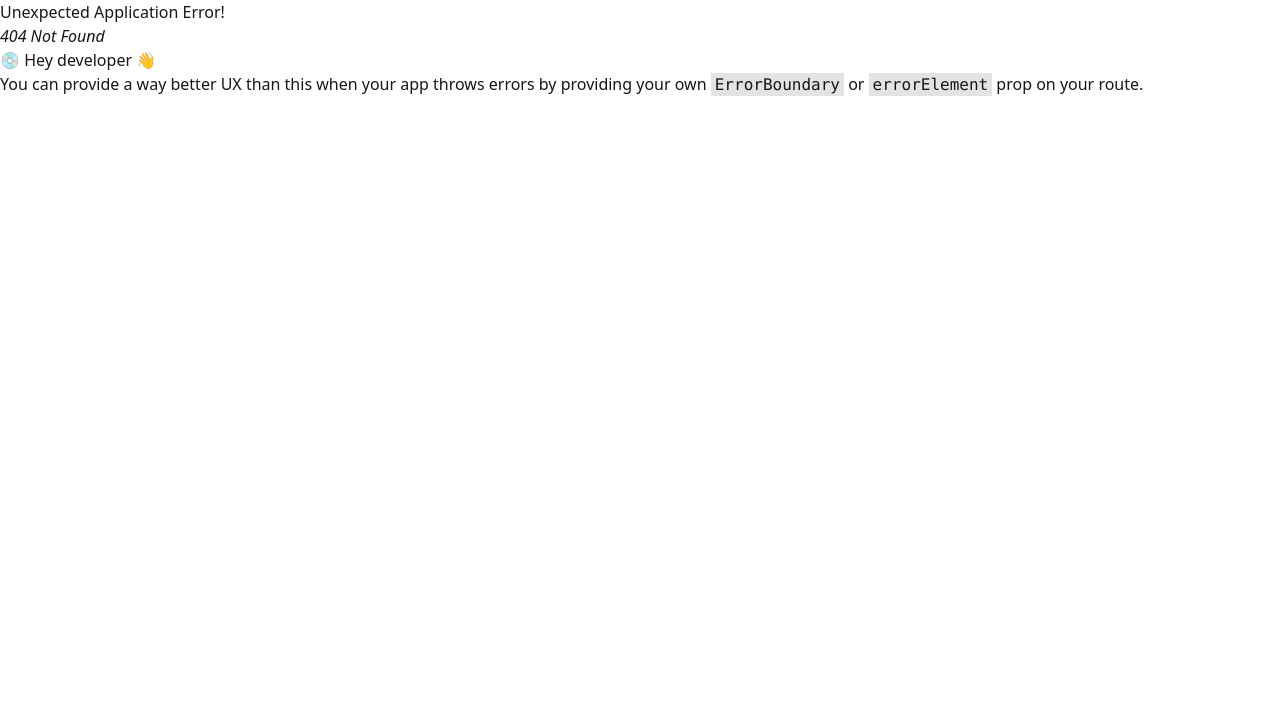
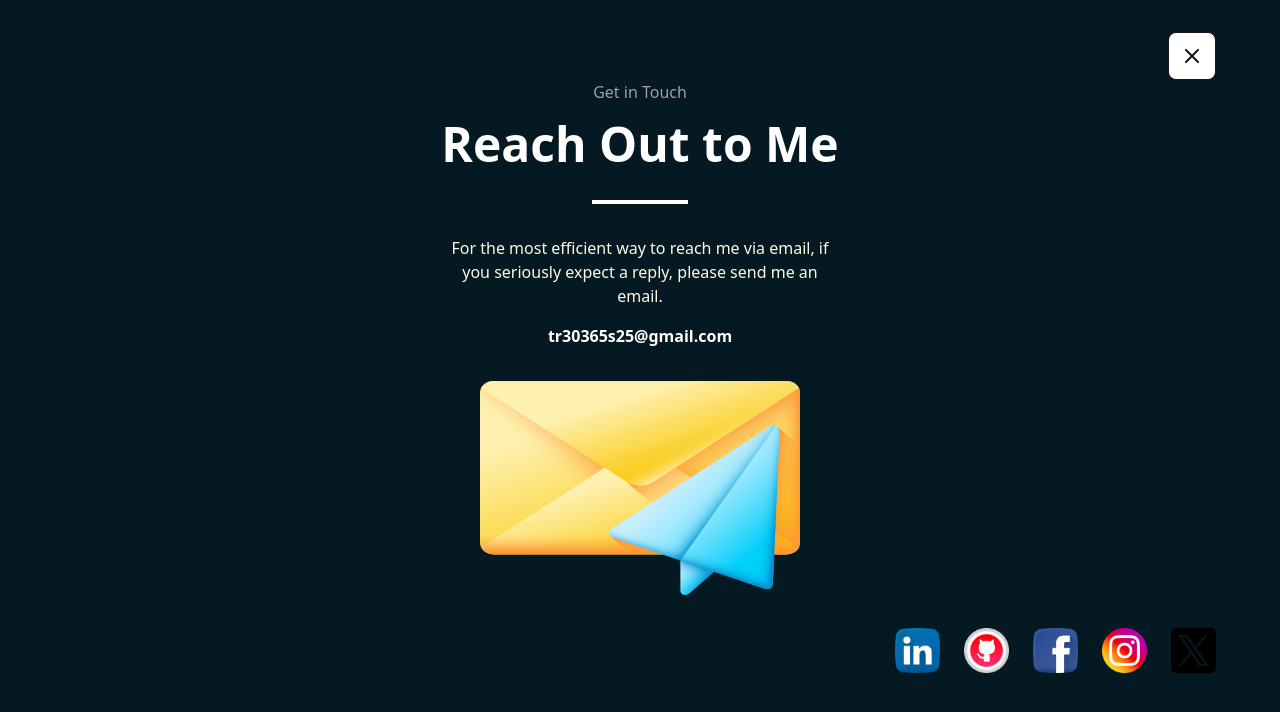
Before and after one commit to tanvir244/my-portfolio-using-react, a React (Vite) app: page /contacts in a window 1280 px wide. Before the commit this address had no page. Shown: the top 712 px of the page. Built offline with nearby package versions, Linux system fonts and the light colour scheme.

Commit message:
Contact section complete

```diff
--- a/src/App.jsx
+++ /dev/null
@@ -1,35 +0,0 @@
-import { useState } from 'react'
-import reactLogo from './assets/react.svg'
-import viteLogo from '/vite.svg'
-import './App.css'
-
-function App() {
-  const [count, setCount] = useState(0)
-
-  return (
-    <>
-      <div>
-        <a href="https://vitejs.dev" target="_blank">
-          <img src={viteLogo} className="logo" alt="Vite logo" />
-        </a>
-        <a href="https://react.dev" target="_blank">
-          <img src={reactLogo} className="logo react" alt="React logo" />
-        </a>
-      </div>
-      <h1>Vite + React</h1>
-      <div className="card">
-        <button onClick={() => setCount((count) => count + 1)}>
-          count is {count}
-        </button>
-        <p>
-          Edit <code>src/App.jsx</code> and save to test HMR
-        </p>
-      </div>
-      <p className="read-the-docs">
-        Click on the Vite and React logos to learn more
-      </p>
-    </>
-  )
-}
-
-export default App
--- /dev/null
+++ b/src/pages/About/About.jsx
@@ -0,0 +1,49 @@
+import { Link } from "react-router-dom";
+
+const About = () => {
+    return (
+        <div className='bg-primary'>
+            <div className='w-[90%] md:max-w-6xl mx-auto min-h-screen text-white'>
+                <div className='flex justify-end pt-8'>
+                    <Link to={'/'}>
+                        <button className="btn btn-square btn-outline bg-white">
+                            <svg
+                                xmlns="http://www.w3.org/2000/svg"
+                                className="h-6 w-6"
+                                fill="none"
+                                viewBox="0 0 24 24"
+                                stroke="currentColor">
+                                <path
+                                    strokeLinecap="round"
+                                    strokeLinejoin="round"
+                                    strokeWidth="2"
+                                    d="M6 18L18 6M6 6l12 12" />
+                            </svg>
+                        </button>
+                    </Link>
+                </div>
+                <p className='text-center mb-4 text-[#9f9f9f]'>Get to know me</p>
+                <h2 className='text-5xl text-center font-bold'>About Me</h2>
+                <p className='w-24 h-1 bg-white mx-auto mt-8'></p>
+                <div className='flex flex-col md:flex-row gap-8 my-12'>
+                    <div>
+                        <img className='rounded-2xl' alt='author' src="https://i.ibb.co/6mMsMt0/Untitled-design-5.png" />
+                    </div>
+                    <div className='text-white w-full md:w-[70%] p-4'>
+                        <h3 className='text-2xl text-[#219ebc]'>Who Am I?</h3>
+                        <h1 className='text-2xl md:text-3xl lg:w-[70%] font-bold mt-2 mb-4'>This is Tanvir, a web developer enthusiast, and passionate learner</h1>
+                        <p className='text-[#fefae0]'>I am Tanvir Rahman, living in Uttara, Dhaka, Bangladesh. I am currently working with JavaScript technologies like Next.js, React.js, Node.js, and Express.js to build scalable full-stack applications. I am also focusing on vanilla JavaScript to deepen my understanding. Throughout my extensive journey, I have developed several serious projects using Vanilla JS, Next.js, and React.js, integrating the server side with databases. Academically, I am a first-year bachelor’s student studying Economics at the National University of Bangladesh.</p>
+
+                        <ul className='flex gap-6 text-white mt-8'>
+                            <Link to='https://www.linkedin.com/in/hellotanvir4/' className='flex items-center gap-2 text-[#faf0ca] font-semibold'><div className='w-3 h-3 bg-[#faf0ca] rounded-full'></div>LinkedIn</Link>
+                            <Link to='https://github.com/tanvir244' className='flex items-center gap-2 text-[#fb6f92] font-semibold'><div className='w-3 h-3 bg-[#fb6f92] rounded-full'></div>Github</Link>
+                            <Link to='https://www.facebook.com/tanvirrahman.saim.7' className='flex items-center gap-2 text-[#4ecdc4] font-semibold'><div className='w-3 h-3 bg-[#4ecdc4] rounded-full'></div>Facebook</Link>
+                        </ul>
+                    </div>
+                </div>
+            </div>
+        </div>
+    );
+};
+
+export default About;
--- /dev/null
+++ b/src/pages/Contacts/Contacts.jsx
@@ -0,0 +1,57 @@
+import { Link } from "react-router-dom";
+
+const Contact = () => {
+    return (
+        <div className='bg-primary'>
+            <div className='w-[90%] md:max-w-6xl mx-auto min-h-screen'>
+                <div className='flex justify-end pt-8'>
+                    <Link to={'/'}>
+                        <button className="btn btn-square btn-outline bg-white">
+                            <svg
+                                xmlns="http://www.w3.org/2000/svg"
+                                className="h-6 w-6"
+                                fill="none"
+                                viewBox="0 0 24 24"
+                                stroke="currentColor">
+                                <path
+                                    strokeLinecap="round"
+                                    strokeLinejoin="round"
+                                    strokeWidth="2"
+                                    d="M6 18L18 6M6 6l12 12" />
+                            </svg>
+                        </button>
+                    </Link>
+                </div>
+                <p className='text-center mb-4 text-[#9f9f9f]'>Get in Touch</p>
+                <h2 className='text-3xl md:text-5xl text-center font-bold text-white'>Reach Out to Me</h2>
+                <p className='w-24 h-1 bg-white mx-auto mt-8'></p>
+                <div className='w-full md:w-[35%] text-center mx-auto mt-8 text-white'>
+                    <p className='text-[#fefae0]'>For the most efficient way to reach me via email, if you seriously expect a reply, please send me an email.</p>
+                    <div className='mt-4'>
+                        <h3 className='text-white font-semibold'>tr30365s25@gmail.com</h3>
+                        <img className='mx-auto w-[320px] h-[280px]' alt='tr30365s25@gmail.com' src={'/assets/email.png'} />
+                    </div>
+                </div>
+                <ul className='flex justify-center md:justify-end gap-4 md:gap-6 pb-6 text-white'>
+                    <Link to='https://www.linkedin.com/in/hellotanvir4/' className='flex items-center gap-2 text-[#4ecdc4] font-semibold w-[45px]'>
+                        <img alt='facebook' src={'/assets/linkedin.png'} />
+                    </Link>
+                    <Link to='https://github.com/tanvir244' className='flex items-center gap-2 text-[#fb6f92] font-semibold w-[45px]'>
+                        <img alt='github' src={'/assets/github.png'} />
+                    </Link>
+                    <Link to='https://www.facebook.com/tanvirrahman.saim.7' className='flex items-center gap-2 text-[#faf0ca] font-semibold w-[45px]'>
+                        <img alt='facebook' src={'/assets/facebook.png'} />
+                    </Link>
+                    <Link to='https://www.instagram.com/hellotanvir4/' className='flex items-center gap-2 text-[#faf0ca] font-semibold w-[45px]'>
+                        <img alt='instagram' src={'/assets/instagram.png'} />
+                    </Link>
+                    <Link to='https://x.com/Tanvir339077' className='flex items-center gap-2 text-[#faf0ca] font-semibold w-[45px]'>
+                        <img alt='twitter' src={'/assets/twitter.png'} />
+                    </Link>
+                </ul>
+            </div>
+        </div>
+    );
+};
+
+export default Contact;
```
Also changed, not shown: src/routes/Routes.jsx (+11 -1 lines).
